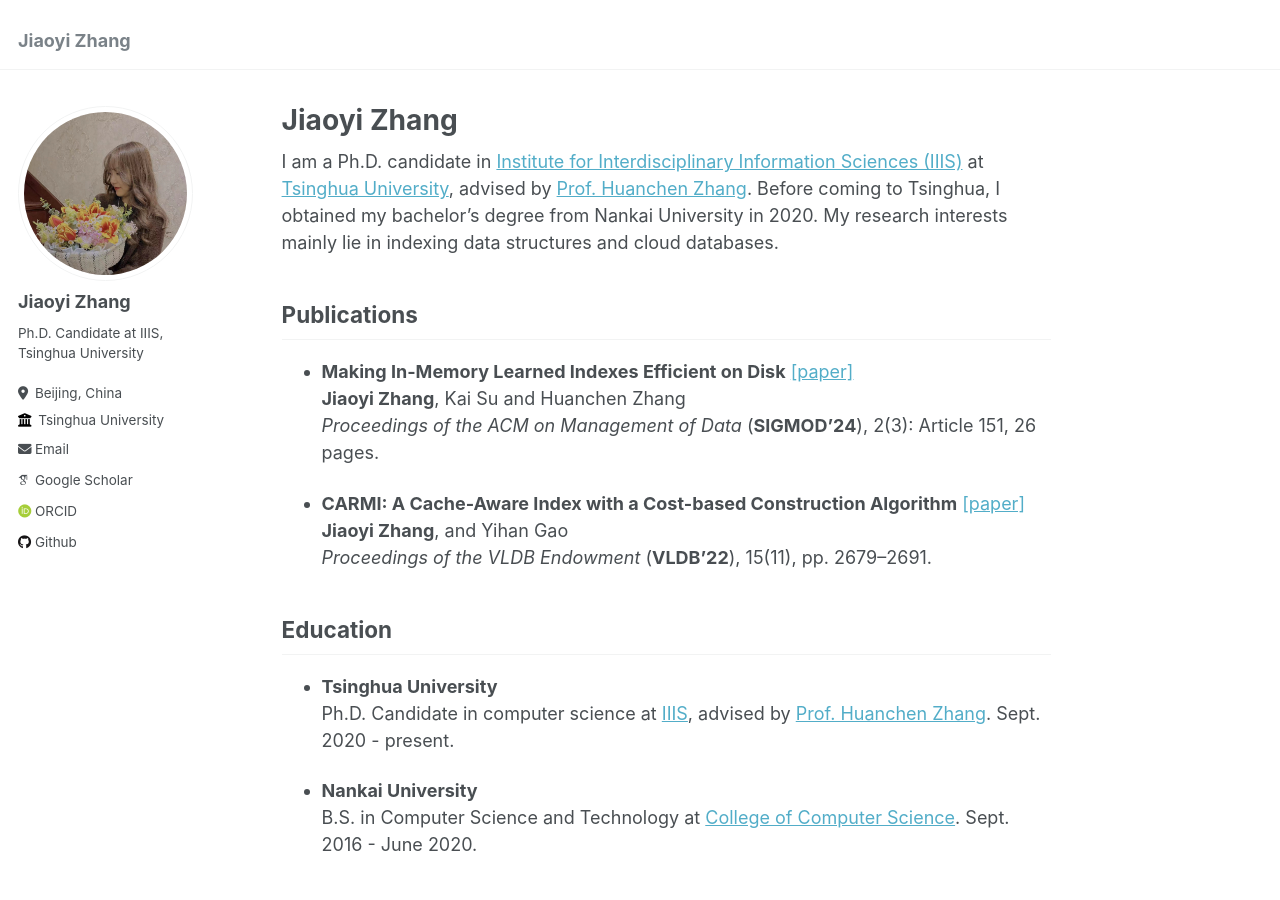
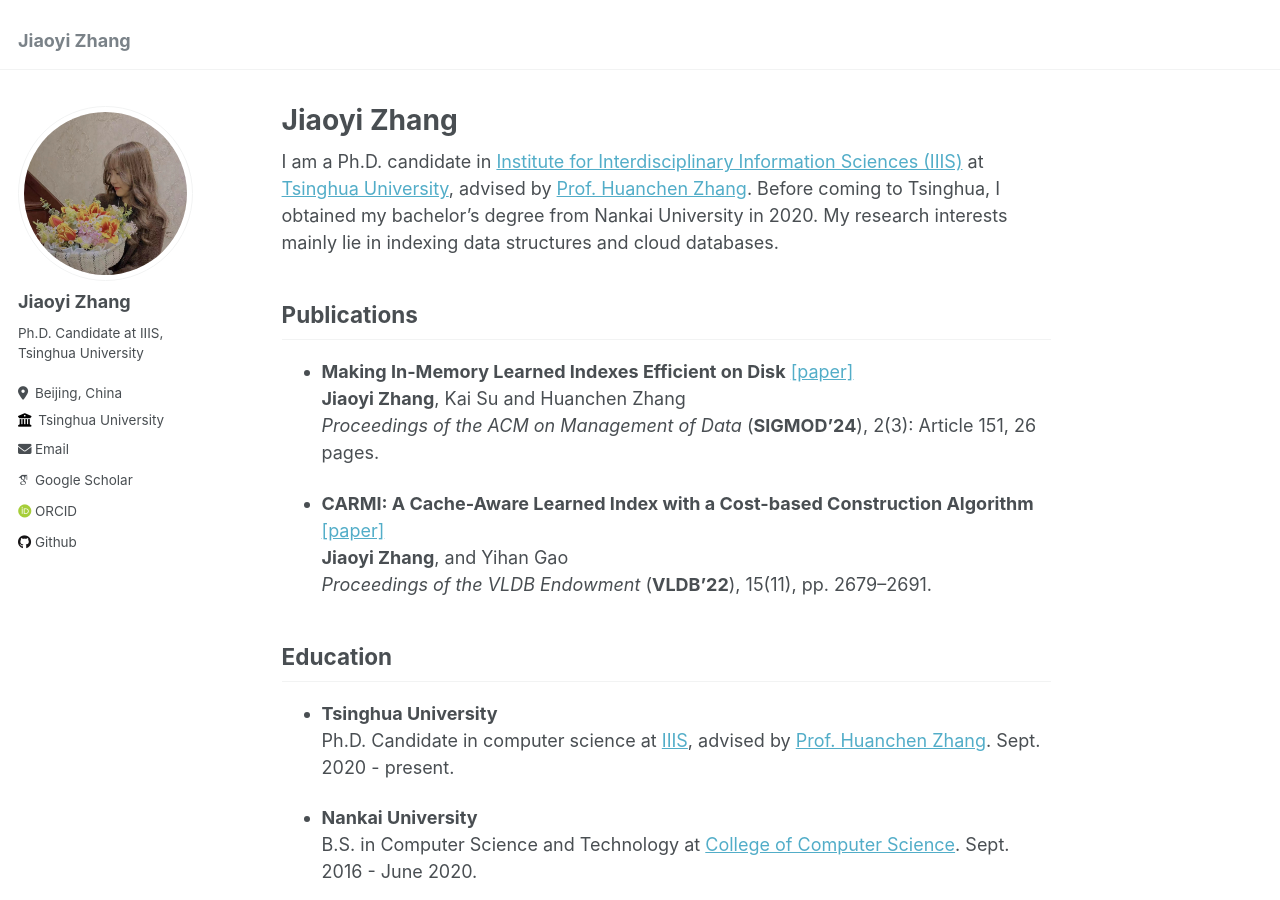
Before and after one commit to JiaoyiZhang/jiaoyizhang.github.io, a Jekyll site: the page built from _pages/about.md, in a window 1280 px wide and 900 px high. Built offline with Jekyll 4.4.1, drawn with Linux system fonts in a browser that asks for light colours; some web fonts are replaced.

Commit message:
Update about page with corrected paper title and link

```diff
--- a/_pages/about.md
+++ b/_pages/about.md
@@ -16,7 +16,7 @@ indexing data structures and cloud databases.
 *Proceedings of the ACM on Management of Data* (**SIGMOD'24**), 2(3): Article 151, 26 pages.
 
 
-- **CARMI: A Cache-Aware Index with a Cost-based Construction Algorithm** [[paper]](https://www.vldb.org/pvldb/vol15/p2679-gao.pdf)
+- **CARMI: A Cache-Aware Learned Index with a Cost-based Construction Algorithm** [[paper]](https://www.vldb.org/pvldb/vol15/p2679-gao.pdf)
 **Jiaoyi Zhang**, and Yihan Gao
 *Proceedings of the VLDB Endowment* (**VLDB'22**), 15(11), pp. 2679–2691.
 
```
